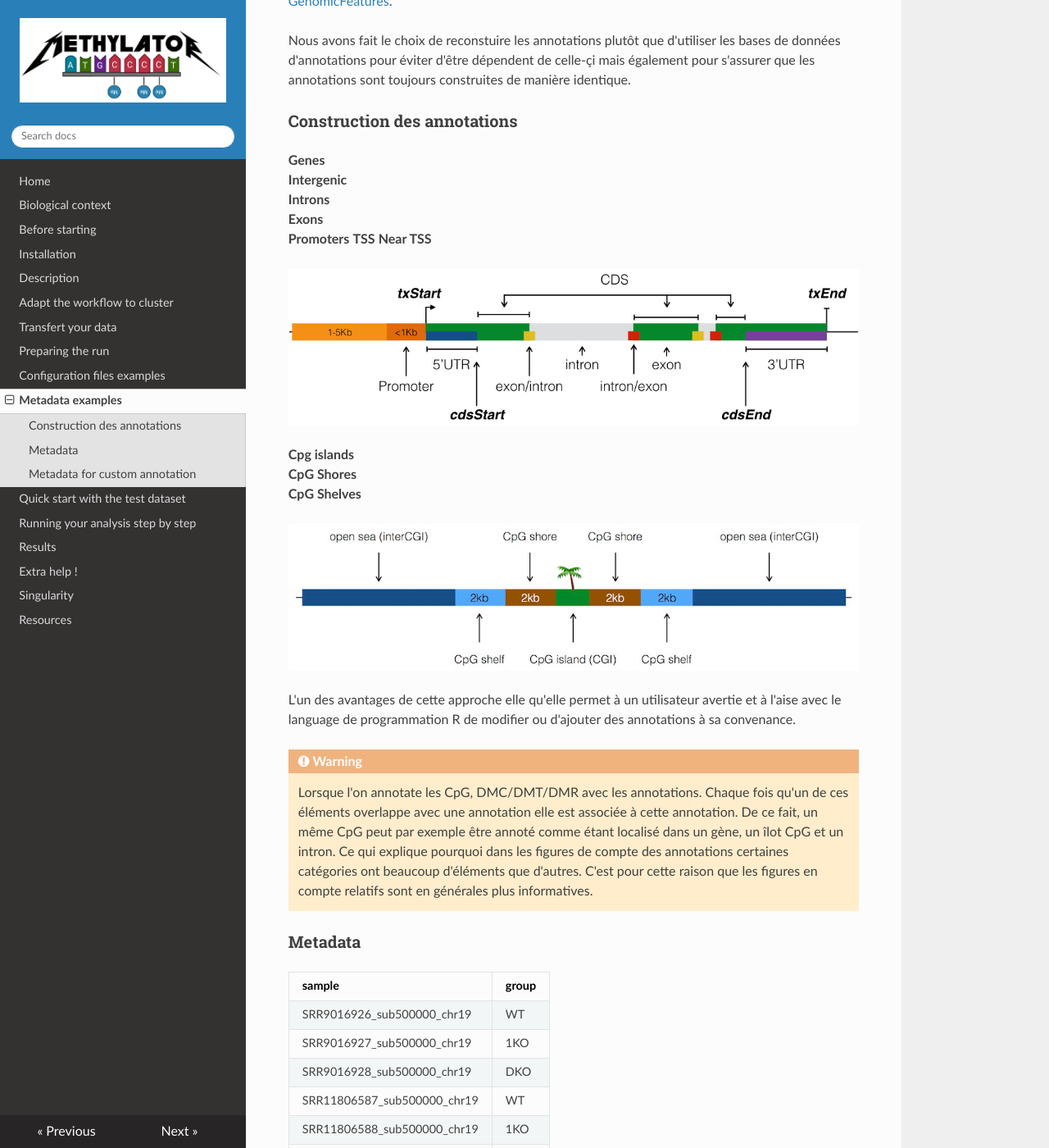
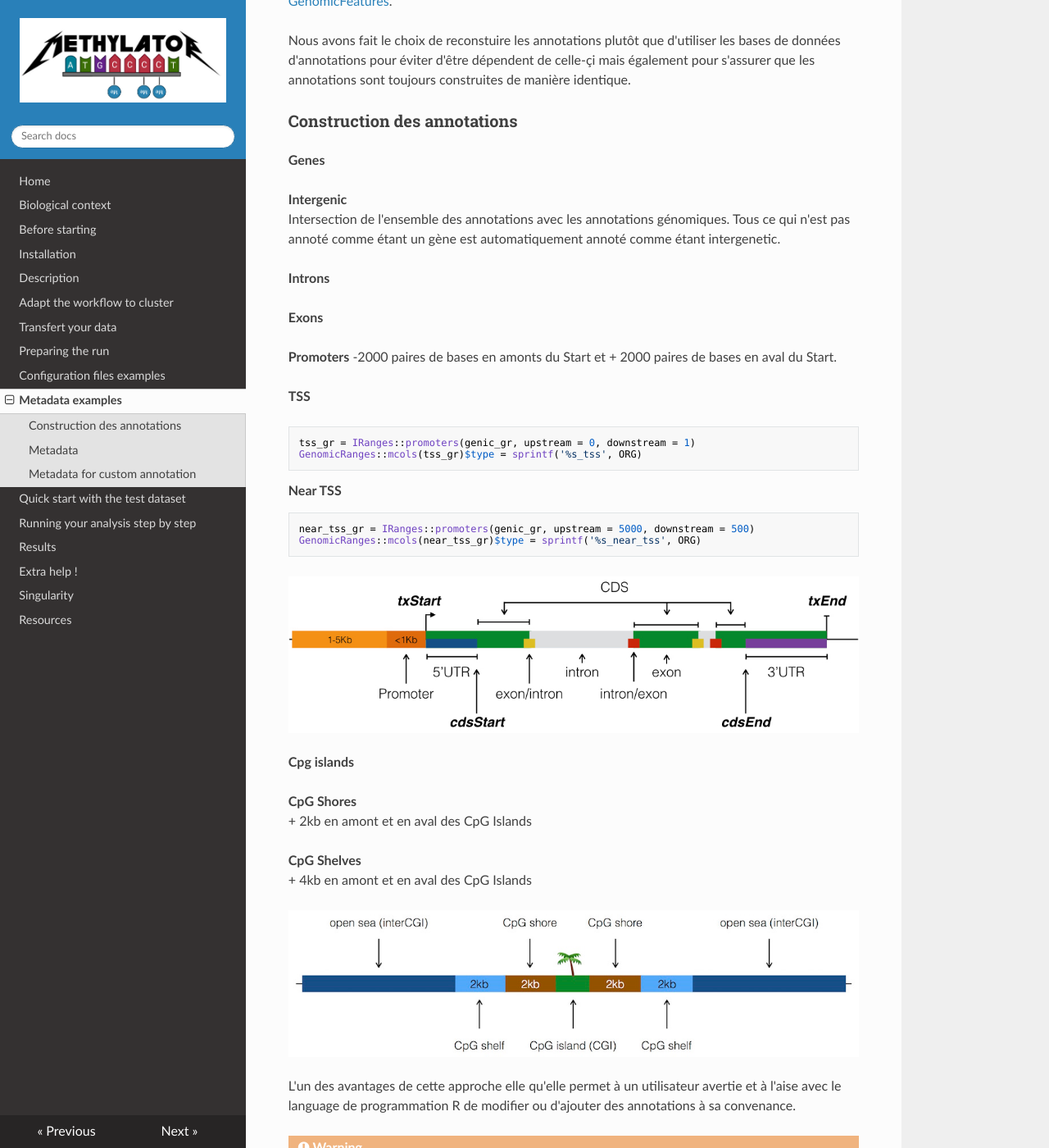
Before and after one commit to parisepigenetics/Methylator-Documentation, an MkDocs documentation site: the page built from docs/metadata_example.md, in a window 1280 px wide and 1400 px high, scrolled down 922 px. Shown: the whole window at 82% size. Built offline with MkDocs 1.6.1, drawn with Linux system fonts in a browser that asks for light colours; nearby versions of some CDN libraries.

Commit message:
Update metadata_example.md

````diff
--- a/docs/metadata_example.md
+++ b/docs/metadata_example.md
@@ -21,19 +21,40 @@ Nous avons fait le choix de reconstuire les annotations plutôt que d'utiliser l
 ### Construction des annotations
 
 **Genes**
+
 **Intergenic**
+Intersection de l'ensemble des annotations avec les annotations génomiques.
+Tous ce qui n'est pas annoté comme étant un gène est automatiquement annoté comme étant intergenetic.
+
 **Introns**
+
 **Exons**
+
 **Promoters**
+-2000 paires de bases en amonts du Start et + 2000 paires de bases en aval du Start.
+
 **TSS**
+```R
+tss_gr = IRanges::promoters(genic_gr, upstream = 0, downstream = 1)
+GenomicRanges::mcols(tss_gr)$type = sprintf('%s_tss', ORG)
+```
 **Near TSS**
+```R
+near_tss_gr = IRanges::promoters(genic_gr, upstream = 5000, downstream = 500)
+GenomicRanges::mcols(near_tss_gr)$type = sprintf('%s_near_tss', ORG)
+```
 
 ![genes](img/gene.jpeg)
 
 
 **Cpg islands**
+
 **CpG Shores**
++ 2kb en amont et en aval des  CpG Islands
+
 **CpG Shelves**
++ 4kb en amont et en aval des CpG Islands
+
 
 ![cpg](img/cpg_annot.jpeg)
 
````
